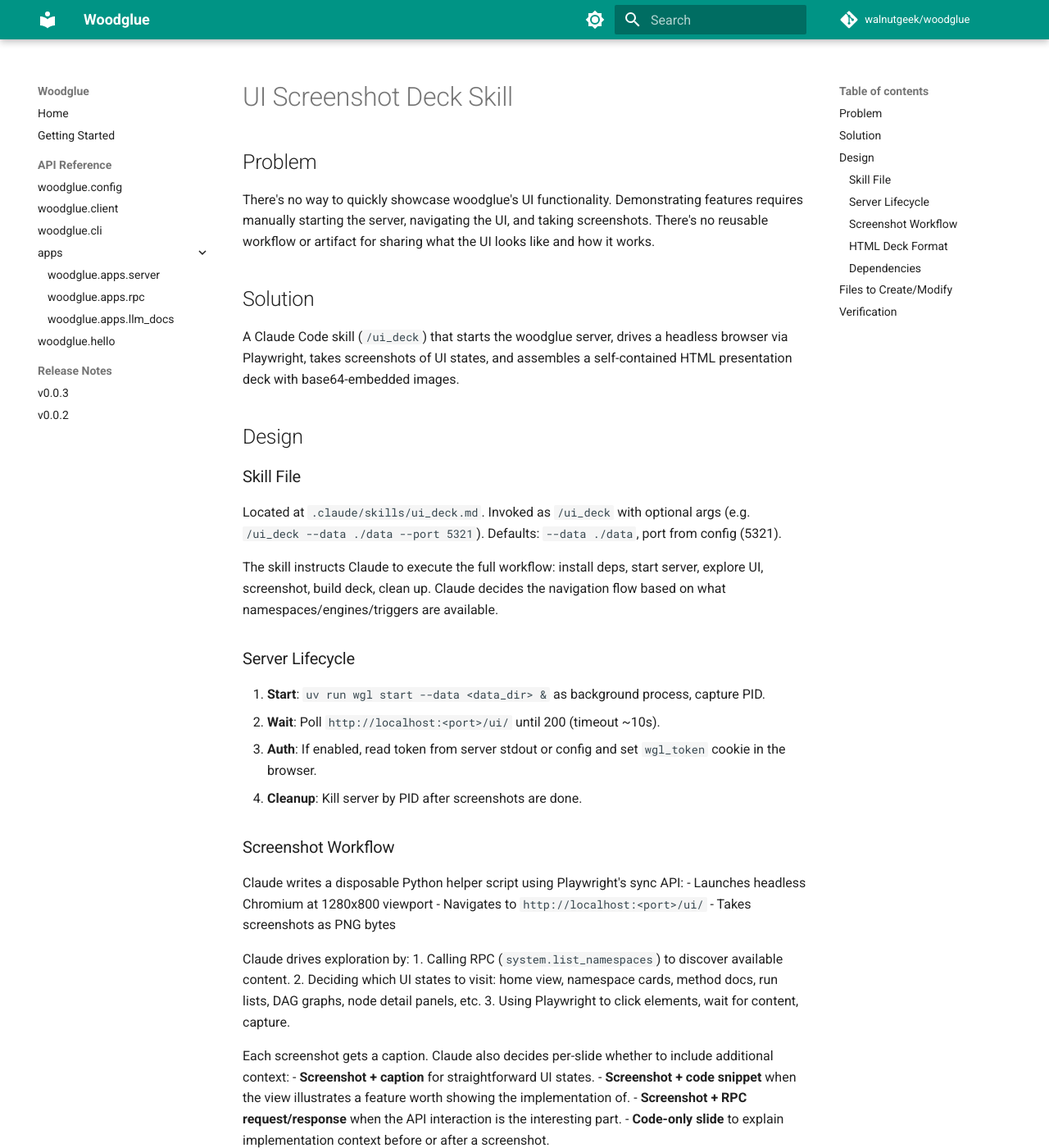
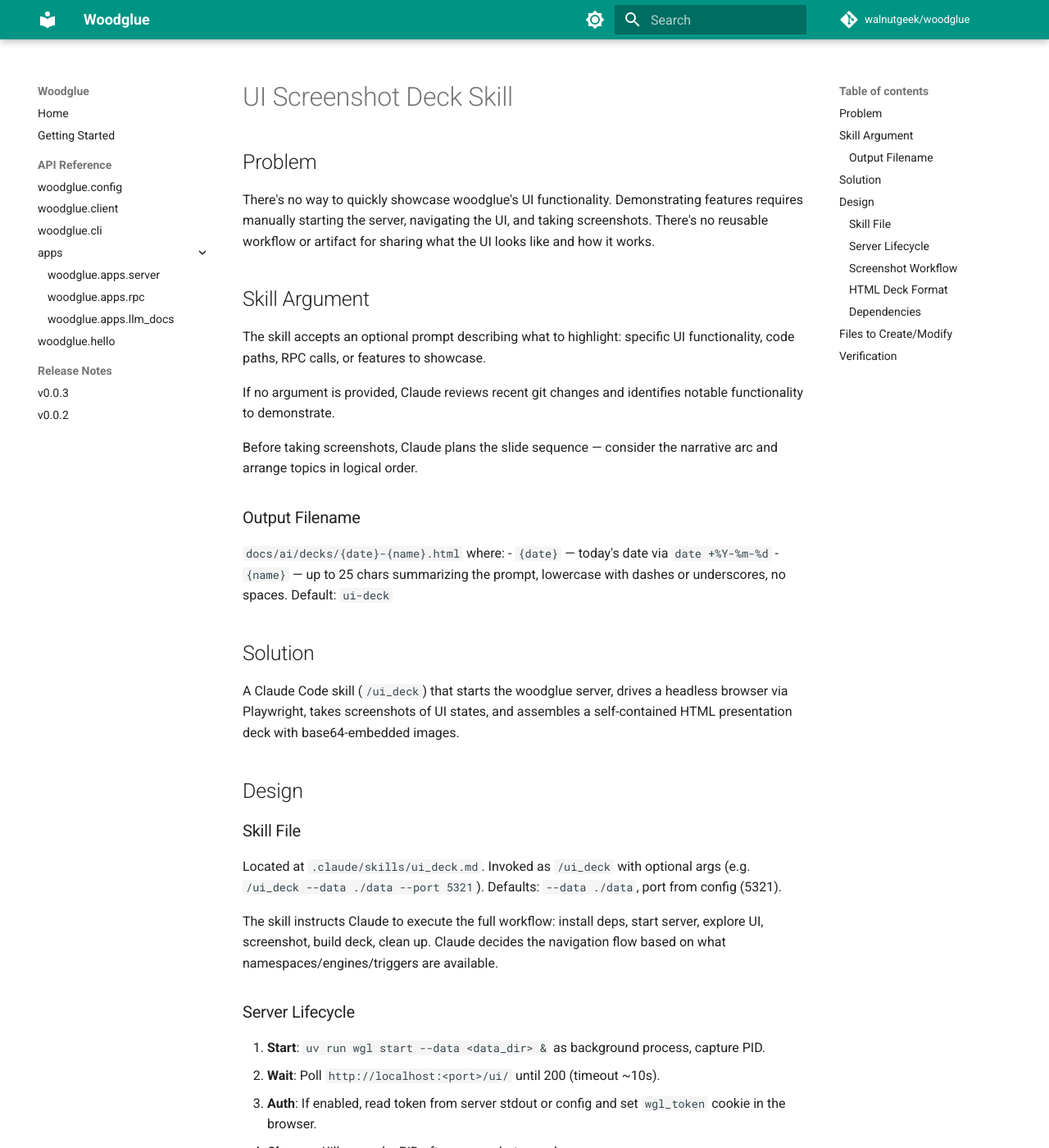
Before and after one commit to walnutgeek/woodglue, an MkDocs documentation site: the page built from docs/superpowers/specs/2026-05-04-ui-deck-skill-design.md, in a window 1280 px wide and 1400 px high. Shown: the whole window at 82% size. Built offline with MkDocs 1.6.1 and Material for MkDocs 9.7.7, drawn with Linux system fonts in a browser that asks for light colours; comment, search, counter and statistics services are not loaded; some of the changed text lies outside the part shown.

Commit message:
docs: update ui deck skill spec with argument and filename template
Co-Authored-By: Claude Opus 4.6 <noreply@anthropic.com>

```diff
--- a/docs/superpowers/specs/2026-05-04-ui-deck-skill-design.md
+++ b/docs/superpowers/specs/2026-05-04-ui-deck-skill-design.md
@@ -6,6 +6,24 @@ There's no way to quickly showcase woodglue's UI functionality. Demonstrating
 features requires manually starting the server, navigating the UI, and taking
 screenshots. There's no reusable workflow or artifact for sharing what the UI
 looks like and how it works.
+
+## Skill Argument
+
+The skill accepts an optional prompt describing what to highlight: specific
+UI functionality, code paths, RPC calls, or features to showcase.
+
+If no argument is provided, Claude reviews recent git changes and identifies
+notable functionality to demonstrate.
+
+Before taking screenshots, Claude plans the slide sequence — consider the
+narrative arc and arrange topics in logical order.
+
+### Output Filename
+
+`docs/ai/decks/{date}-{name}.html` where:
+- `{date}` — today's date via `date +%Y-%m-%d`
+- `{name}` — up to 25 chars summarizing the prompt, lowercase with dashes
+  or underscores, no spaces. Default: `ui-deck`
 
 ## Solution
 
@@ -62,7 +80,7 @@ and "Engine/DAGs" sub-sections. Claude builds the narrative as it explores.
 
 ### HTML Deck Format
 
-Single self-contained HTML file (default: `data/ui_deck.html`).
+Single self-contained HTML file at the output path described above.
 
 **Structure:**
 - Navigation sidebar with clickable slide list grouped by section.
@@ -90,6 +108,7 @@ a temp location, executed, then removed.
 
 1. `.claude/skills/ui_deck.md` — skill instructions
 2. `pyproject.toml` — add `playwright` to dev deps
+3. `docs/ai/decks/` — output directory for generated decks (gitignored or committed per user choice)
 
 ## Verification
 
```
